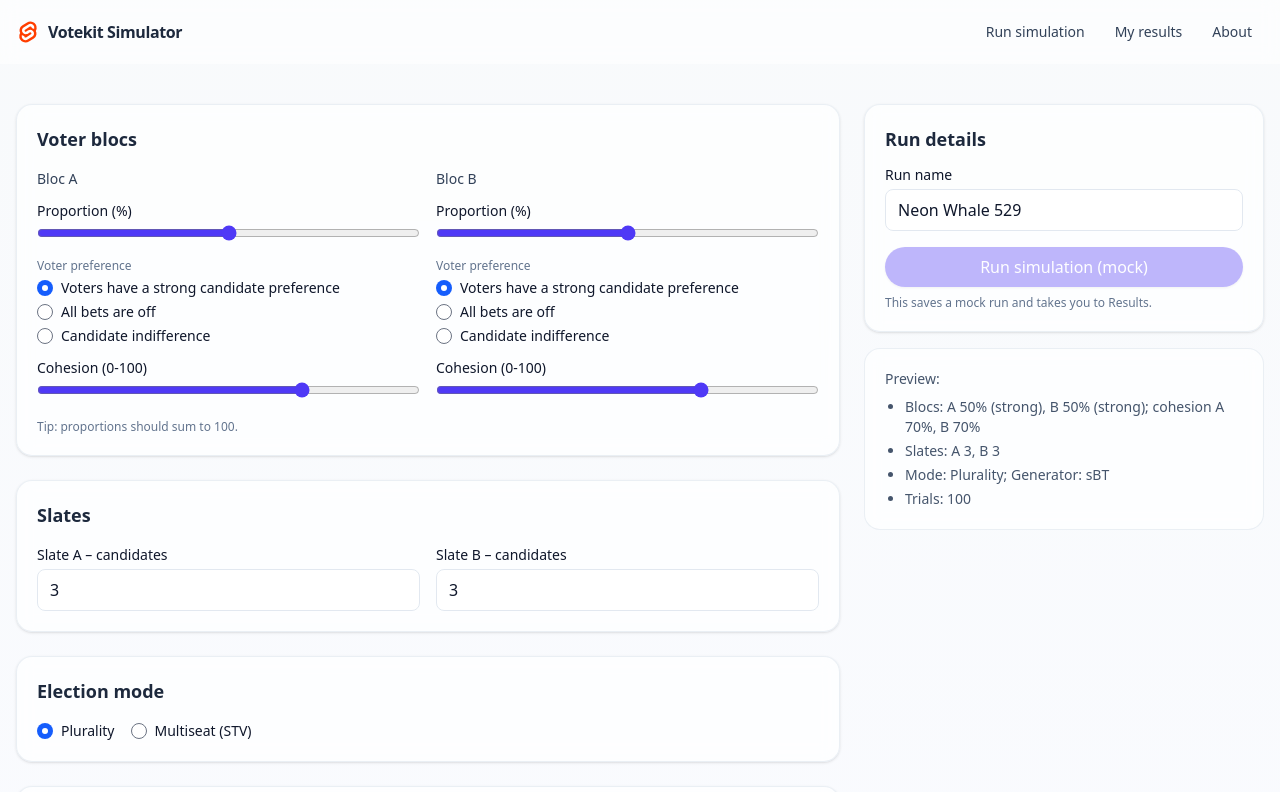
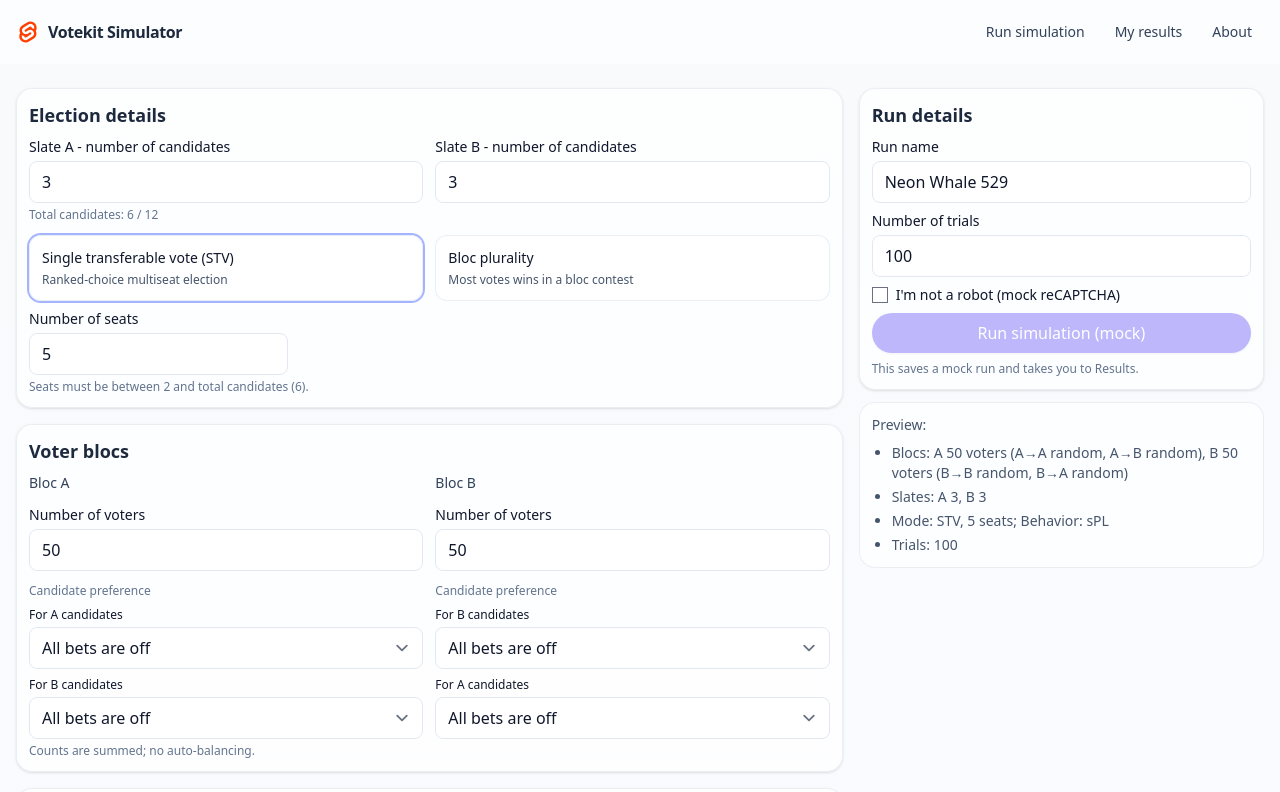
Before and after one commit to mggg/votekit-lite, a SvelteKit app in the folder app/: page /run in a window 1280 px wide. Shown: the top 792 px of the page. Built offline with nearby package versions, Linux system fonts and the light colour scheme.

Commit message:
Ui Vibe coding

```diff
--- /dev/null
+++ b/app/src/lib/components/OptionCard.svelte
@@ -0,0 +1,16 @@
+<script lang="ts">
+  export let selected: boolean = false;
+  export let title: string = '';
+  export let description: string = '';
+  export let onSelect: (() => void) | undefined;
+</script>
+
+<button type="button"
+  class="rounded-xl border border-slate-200/70 bg-white/60 p-3 text-left text-sm hover:bg-white/80 focus:outline-none transition {selected ? 'ring-2 ring-indigo-300' : ''}"
+  aria-pressed={selected}
+  on:click={() => onSelect && onSelect()}>
+  <div class="font-medium">{title}</div>
+  {#if description}
+    <div class="mt-1 text-xs text-slate-600">{description}</div>
+  {/if}
+</button>
--- a/app/src/routes/+layout.svelte
+++ b/app/src/routes/+layout.svelte
@@ -23,7 +23,7 @@
 			</div>
 		</nav>
 	</header>
-	<main class="mx-auto max-w-7xl px-4 py-10">
+	<main class="mx-auto max-w-7xl px-4 py-6">
 		<slot />
 	</main>
 	<footer class="bg-white/70 backdrop-blur supports-[backdrop-filter]:bg-white/60">
--- a/app/src/routes/results/+page.svelte
+++ b/app/src/routes/results/+page.svelte
@@ -49,7 +49,7 @@
   }
 
   function formatMode(election: ElectionConfig): string {
-    if (election.mode === 'plurality') return `Plurality (${election.ballotGenerator})`;
+    if (election.mode === 'plurality') return `Bloc plurality`;
     return `STV, ${election.numSeats} seats`;
   }
 
@@ -103,10 +103,13 @@
               </div>
               <dl class="mt-3 grid grid-cols-2 gap-x-4 gap-y-1 text-xs">
                 <dt class="text-slate-500">Blocs</dt>
-                <dd>A {selected.params.voterBlocs.blocA.proportionPct}% ({selected.params.voterBlocs.blocA.preference}), B {selected.params.voterBlocs.blocB.proportionPct}% ({selected.params.voterBlocs.blocB.preference})</dd>
+                <dd>
+                  A {selected.params.voterBlocs.blocA.count} (A→A {selected.params.voterBlocs.blocA.preference.forA}, A→B {selected.params.voterBlocs.blocA.preference.forB}),
+                  B {selected.params.voterBlocs.blocB.count} (B→B {selected.params.voterBlocs.blocB.preference.forB}, B→A {selected.params.voterBlocs.blocB.preference.forA})
+                </dd>
                 <dt class="text-slate-500">Mode</dt>
                 <dd>{formatMode(selected.params.election)}</dd>
-                <dt class="text-slate-500">Generator</dt>
+                <dt class="text-slate-500">Behavior</dt>
                 <dd>{selected.params.ballotGenerator}</dd>
                 <dt class="text-slate-500">Trials</dt>
                 <dd>{selected.params.trials}</dd>
--- a/app/src/routes/run/+page.svelte
+++ b/app/src/routes/run/+page.svelte
@@ -1,35 +1,63 @@
 <script lang="ts">
   import { randomRunName, saveRun, mockHistogramData, type Run } from '$lib';
   import { onMount } from 'svelte';
+  import OptionCard from '$lib/components/OptionCard.svelte';
 
   let name = '';
   let trials = 100;
 
-  // Voter blocs
-  let blocAProportion = 50;
-  let blocAPreference: 'strong' | 'random' | 'indifferent' = 'strong';
+  // Voter blocs (counts instead of proportions)
+  let blocACount = 50;
+  let blocBCount = 50;
+
+  // Candidate preference (per bloc, cross-preferences), default to 'random' (all bets are off)
+  type VoterPreference = 'strong' | 'random' | 'indifferent';
+  let blocAPrefForA: VoterPreference = 'random';
+  let blocAPrefForB: VoterPreference = 'random';
+  let blocBPrefForB: VoterPreference = 'random';
+  let blocBPrefForA: VoterPreference = 'random';
+
+  // Cohesion hidden for 2-bloc setup; keep internal defaults
   let blocACohesion = 70;
-  let blocBProportion = 50;
-  let blocBPreference: 'strong' | 'random' | 'indifferent' = 'strong';
   let blocBCohesion = 70;
 
   // Slates
   let slateANum = 3;
   let slateBNum = 3;
 
+  const MAX_CANDIDATES = 12;
+  $: totalCandidates = slateANum + slateBNum;
+  $: maxA = Math.max(1, MAX_CANDIDATES - slateBNum);
+  $: maxB = Math.max(1, MAX_CANDIDATES - slateANum);
+
   // Election
-  let mode: 'plurality' | 'multiseat' = 'plurality';
-  let ballotGenerator: 'sBT' | 'sPL' | 'CS' = 'sBT';
+  let mode: 'plurality' | 'multiseat' = 'multiseat';
+  let ballotGenerator: 'sBT' | 'sPL' | 'CS' = 'sPL';
   let stvNumSeats = 5;
+  $: stvMin = 2;
+  $: stvMax = Math.max(stvMin, totalCandidates);
+  $: if (mode === 'multiseat') {
+    if (stvNumSeats < stvMin) stvNumSeats = stvMin;
+    if (stvNumSeats > stvMax) stvNumSeats = stvMax;
+  }
+
+  function clampSlateANum(event: Event) {
+    const target = event.target as HTMLInputElement;
+    const v = Number(target.value);
+    slateANum = Math.max(1, Math.min(maxA, isNaN(v) ? 1 : v));
+  }
+
+  function clampSlateBNum(event: Event) {
+    const target = event.target as HTMLInputElement;
+    const v = Number(target.value);
+    slateBNum = Math.max(1, Math.min(maxB, isNaN(v) ? 1 : v));
+  }
 
   let recaptchaChecked = false;
 
   onMount(() => {
     name = randomRunName();
   });
-
-  // Keep bloc proportions linked to 100
-  $: blocBProportion = 100 - blocAProportion;
 
   function submitMock() {
     const id = crypto.randomUUID();
@@ -38,8 +66,8 @@
         id,
         name,
         voterBlocs: {
-          blocA: { proportionPct: blocAProportion, preference: blocAPreference, cohesionPct: blocACohesion },
-          blocB: { proportionPct: blocBProportion, preference: blocBPreference, cohesionPct: blocBCohesion }
+          blocA: { count: blocACount, preference: { forA: blocAPrefForA, forB: blocAPrefForB }, cohesionPct: blocACohesion },
+          blocB: { count: blocBCount, preference: { forA: blocBPrefForA, forB: blocBPrefForB }, cohesionPct: blocBCohesion }
         },
         slates: {
           slateA: { numCandidates: slateANum },
@@ -60,122 +88,165 @@
   }
 </script>
 
-<div class="grid grid-cols-1 gap-6 lg:grid-cols-3">
-  <div class="lg:col-span-2 space-y-6">
-    <div class="rounded-2xl border border-slate-200/70 bg-white/70 p-5 shadow-sm backdrop-blur">
-      <h2 class="mb-4 text-lg font-semibold text-slate-800">Voter blocs</h2>
-      <div class="grid grid-cols-1 gap-4 md:grid-cols-2">
+<div class="grid grid-cols-1 gap-4 lg:grid-cols-3">
+  <div class="lg:col-span-2 space-y-4">
+    <!-- Slates and Election combined -->
+    <div class="rounded-2xl border border-slate-200/70 bg-white/70 p-3 shadow-sm backdrop-blur">
+      <h2 class="mb-2 text-lg font-semibold text-slate-800">Election details</h2>
+      <div class="grid grid-cols-1 gap-3 md:grid-cols-2">
+        <label class="block text-sm">Slate A - number of candidates
+          <input type="number" min="1" max={maxA} class="mt-1 w-full rounded-lg border-slate-200 bg-white/70 focus:border-indigo-300 focus:ring-indigo-200"
+            bind:value={slateANum}
+            on:input={clampSlateANum} />
+        </label>
+        <label class="block text-sm">Slate B - number of candidates
+          <input type="number" min="1" max={maxB} class="mt-1 w-full rounded-lg border-slate-200 bg-white/70 focus:border-indigo-300 focus:ring-indigo-200"
+            bind:value={slateBNum}
+            on:input={clampSlateBNum} />
+        </label>
+      </div>
+      <div class="mt-1 flex items-center justify-between text-xs text-slate-500">
+        <span>Total candidates: {totalCandidates} / {MAX_CANDIDATES}</span>
+        {#if totalCandidates >= MAX_CANDIDATES}
+          <span class="text-amber-600">Maximum of {MAX_CANDIDATES} candidates reached</span>
+        {/if}
+      </div>
+
+      <div class="mt-3">
+        <div class="grid grid-cols-1 gap-3 md:grid-cols-2">
+          <OptionCard
+            title="Single transferable vote (STV)"
+            description="Ranked-choice multiseat election"
+            selected={mode === 'multiseat'}
+            onSelect={() => (mode = 'multiseat')}
+          />
+          <OptionCard
+            title="Bloc plurality"
+            description="Most votes wins in a bloc contest"
+            selected={mode === 'plurality'}
+            onSelect={() => (mode = 'plurality')}
+          />
+        </div>
+      </div>
+      <div class="mt-2 grid grid-cols-1 gap-3 md:grid-cols-3">
+        <label class="block text-sm">Number of seats
+          <input type="number" min={stvMin} max={stvMax} class="mt-1 w-full rounded-lg border-slate-200 bg-white/70 focus:border-indigo-300 focus:ring-indigo-200" bind:value={stvNumSeats} />
+        </label>
+      </div>
+      <div class="mt-1 text-xs text-slate-500">
+        <span>Seats must be between {stvMin} and total candidates ({totalCandidates}).</span>
+        {#if stvNumSeats === stvMin}
+          <span class="ml-2 text-amber-600">Minimum reached</span>
+        {/if}
+        {#if stvNumSeats === stvMax}
+          <span class="ml-2 text-amber-600">Maximum reached</span>
+        {/if}
+      </div>
+    </div>
+
+    <!-- Voter blocs -->
+    <div class="rounded-2xl border border-slate-200/70 bg-white/70 p-3 shadow-sm backdrop-blur">
+      <h2 class="mb-2 text-lg font-semibold text-slate-800">Voter blocs</h2>
+      <div class="grid grid-cols-1 gap-3 md:grid-cols-2">
         <fieldset class="space-y-3">
           <legend class="text-sm font-medium text-slate-700">Bloc A</legend>
-          <label class="block text-sm">Proportion (%)
-            <input type="range" min="0" max="100" bind:value={blocAProportion} class="mt-1 w-full accent-indigo-600" />
+          <label class="block text-sm">Number of voters
+            <input type="number" min="0" class="mt-1 w-full rounded-lg border-slate-200 bg-white/70 focus:border-indigo-300 focus:ring-indigo-200" bind:value={blocACount} />
           </label>
-          <fieldset class="space-y-1">
-            <legend class="text-xs font-medium text-slate-500">Voter preference</legend>
-            <label class="flex items-center gap-2 text-sm"><input type="radio" name="prefA" value="strong" bind:group={blocAPreference} class="accent-indigo-600" />Voters have a strong candidate preference</label>
-            <label class="flex items-center gap-2 text-sm"><input type="radio" name="prefA" value="random" bind:group={blocAPreference} class="accent-indigo-600" />All bets are off</label>
-            <label class="flex items-center gap-2 text-sm"><input type="radio" name="prefA" value="indifferent" bind:group={blocAPreference} class="accent-indigo-600" />Candidate indifference</label>
+          <fieldset class="space-y-2">
+            <legend class="text-xs font-medium text-slate-500">Candidate preference</legend>
+            <label class="block text-xs">For A candidates
+              <select class="mt-1 w-full rounded-lg border-slate-200 bg-white/70 focus:border-indigo-300 focus:ring-indigo-200" bind:value={blocAPrefForA}>
+                <option value="random">All bets are off</option>
+                <option value="strong">Strong preference</option>
+                <option value="indifferent">Candidate indifference</option>
+              </select>
+            </label>
+            <label class="block text-xs">For B candidates
+              <select class="mt-1 w-full rounded-lg border-slate-200 bg-white/70 focus:border-indigo-300 focus:ring-indigo-200" bind:value={blocAPrefForB}>
+                <option value="random">All bets are off</option>
+                <option value="strong">Strong preference</option>
+                <option value="indifferent">Candidate indifference</option>
+              </select>
+            </label>
           </fieldset>
-          <label class="block text-sm">Cohesion (0-100)
-            <input type="range" min="0" max="100" bind:value={blocACohesion} class="mt-1 w-full accent-indigo-600" />
-          </label>
+          <!-- Cohesion hidden when only two blocs -->
         </fieldset>
         <fieldset class="space-y-3">
           <legend class="text-sm font-medium text-slate-700">Bloc B</legend>
-          <label class="block text-sm">Proportion (%)
-            <input type="range" min="0" max="100" bind:value={blocBProportion} class="mt-1 w-full accent-indigo-600" />
+          <label class="block text-sm">Number of voters
+            <input type="number" min="0" class="mt-1 w-full rounded-lg border-slate-200 bg-white/70 focus:border-indigo-300 focus:ring-indigo-200" bind:value={blocBCount} />
           </label>
-          <fieldset class="space-y-1">
-            <legend class="text-xs font-medium text-slate-500">Voter preference</legend>
-            <label class="flex items-center gap-2 text-sm"><input type="radio" name="prefB" value="strong" bind:group={blocBPreference} class="accent-indigo-600" />Voters have a strong candidate preference</label>
-            <label class="flex items-center gap-2 text-sm"><input type="radio" name="prefB" value="random" bind:group={blocBPreference} class="accent-indigo-600" />All bets are off</label>
-            <label class="flex items-center gap-2 text-sm"><input type="radio" name="prefB" value="indifferent" bind:group={blocBPreference} class="accent-indigo-600" />Candidate indifference</label>
+          <fieldset class="space-y-2">
+            <legend class="text-xs font-medium text-slate-500">Candidate preference</legend>
+            <label class="block text-xs">For B candidates
+              <select class="mt-1 w-full rounded-lg border-slate-200 bg-white/70 focus:border-indigo-300 focus:ring-indigo-200" bind:value={blocBPrefForB}>
+                <option value="random">All bets are off</option>
+                <option value="strong">Strong preference</option>
+                <option value="indifferent">Candidate indifference</option>
+              </select>
+            </label>
+            <label class="block text-xs">For A candidates
+              <select class="mt-1 w-full rounded-lg border-slate-200 bg-white/70 focus:border-indigo-300 focus:ring-indigo-200" bind:value={blocBPrefForA}>
+                <option value="random">All bets are off</option>
+                <option value="strong">Strong preference</option>
+                <option value="indifferent">Candidate indifference</option>
+              </select>
+            </label>
           </fieldset>
-          <label class="block text-sm">Cohesion (0-100)
-            <input type="range" min="0" max="100" bind:value={blocBCohesion} class="mt-1 w-full accent-indigo-600" />
-          </label>
+          <!-- Cohesion hidden when only two blocs -->
         </fieldset>
       </div>
-      <div class="mt-4 text-xs text-slate-500">Tip: proportions should sum to 100.</div>
+      <div class="mt-1 text-xs text-slate-500">Counts are summed; no auto-balancing.</div>
     </div>
 
-    <div class="rounded-2xl border border-slate-200/70 bg-white/70 p-5 shadow-sm backdrop-blur">
-      <h2 class="mb-4 text-lg font-semibold text-slate-800">Slates</h2>
-      <div class="grid grid-cols-1 gap-4 md:grid-cols-2">
-        <label class="block text-sm">Slate A – candidates
-          <input type="number" min="1" class="mt-1 w-full rounded-lg border-slate-200 bg-white/70 focus:border-indigo-300 focus:ring-indigo-200" bind:value={slateANum} />
-        </label>
-        <label class="block text-sm">Slate B – candidates
-          <input type="number" min="1" class="mt-1 w-full rounded-lg border-slate-200 bg-white/70 focus:border-indigo-300 focus:ring-indigo-200" bind:value={slateBNum} />
-        </label>
-      </div>
-    </div>
-
-    <div class="rounded-2xl border border-slate-200/70 bg-white/70 p-5 shadow-sm backdrop-blur">
-      <h2 class="mb-4 text-lg font-semibold text-slate-800">Election mode</h2>
-      <div class="flex gap-4">
-        <label class="flex items-center gap-2 text-sm">
-          <input type="radio" name="mode" value="plurality" bind:group={mode} class="accent-indigo-600" />
-          Plurality
-        </label>
-        <label class="flex items-center gap-2 text-sm">
-          <input type="radio" name="mode" value="multiseat" bind:group={mode} class="accent-indigo-600" />
-          Multiseat (STV)
-        </label>
-      </div>
-      {#if mode === 'multiseat'}
-        <div class="mt-4 grid grid-cols-1 gap-4 md:grid-cols-3">
-          <label class="block text-sm">Number of seats
-            <input type="number" min="1" class="mt-1 w-full rounded-lg border-slate-200 bg-white/70 focus:border-indigo-300 focus:ring-indigo-200" bind:value={stvNumSeats} />
-          </label>
-        </div>
-      {/if}
-    </div>
-
-    <div class="rounded-2xl border border-slate-200/70 bg-white/70 p-5 shadow-sm backdrop-blur">
-      <h2 class="mb-4 text-lg font-semibold text-slate-800">Ballot generator</h2>
-      <div class="grid grid-cols-1 gap-4 md:grid-cols-3">
-        <label class="block text-sm">Generator
-          <select class="mt-1 w-full rounded-lg border-slate-200 bg-white/70 focus:border-indigo-300 focus:ring-indigo-200" bind:value={ballotGenerator}>
-            <option value="sBT">sBT</option>
-            <option value="sPL">sPL</option>
-            <option value="CS">CS</option>
-          </select>
-        </label>
-      </div>
-    </div>
-
-    <div class="rounded-2xl border border-slate-200/70 bg-white/70 p-5 shadow-sm backdrop-blur">
-      <h2 class="mb-4 text-lg font-semibold text-slate-800">Trials & verification</h2>
-      <div class="grid grid-cols-1 gap-4 md:grid-cols-3">
-        <label class="block text-sm">Number of trials
-          <input type="number" min="1" class="mt-1 w-full rounded-lg border-slate-200 bg-white/70 focus:border-indigo-300 focus:ring-indigo-200" bind:value={trials} />
-        </label>
-        <label class="mt-2 flex items-center gap-2 text-sm md:mt-0">
-          <input type="checkbox" bind:checked={recaptchaChecked} class="accent-indigo-600" />
-          I'm not a robot (mock reCAPTCHA)
-        </label>
+    <!-- Voter behavior -->
+    <div class="rounded-2xl border border-slate-200/70 bg-white/70 p-3 shadow-sm backdrop-blur">
+      <h2 class="mb-2 text-lg font-semibold text-slate-800">Voter behavior</h2>
+      <div class="grid grid-cols-1 gap-3 md:grid-cols-3">
+        <button type="button" class="rounded-xl border border-slate-200/70 bg-white/60 p-3 text-left text-sm hover:bg-white/80 focus:outline-none {ballotGenerator === 'sPL' ? 'ring-2 ring-indigo-300' : ''}"
+          on:click={() => (ballotGenerator = 'sPL')}>
+          <div class="font-medium">Impulsive voter</div>
+          <div class="mt-1 text-xs text-slate-600">Makes quick picks with minimal deliberation.</div>
+        </button>
+        <button type="button" class="rounded-xl border border-slate-200/70 bg-white/60 p-3 text-left text-sm hover:bg-white/80 focus:outline-none {ballotGenerator === 'sBT' ? 'ring-2 ring-indigo-300' : ''}"
+          on:click={() => (ballotGenerator = 'sBT')}>
+          <div class="font-medium">Deliberative voter</div>
+          <div class="mt-1 text-xs text-slate-600">Carefully ranks candidates based on bloc preferences.</div>
+        </button>
+        <button type="button" class="rounded-xl border border-slate-200/70 bg-white/60 p-3 text-left text-sm hover:bg-white/80 focus:outline-none {ballotGenerator === 'CS' ? 'ring-2 ring-indigo-300' : ''}"
+          on:click={() => (ballotGenerator = 'CS')}>
+          <div class="font-medium">Cambridge voter</div>
+          <div class="mt-1 text-xs text-slate-600">Follows patterns similar to Cambridge ballots.</div>
+        </button>
       </div>
     </div>
   </div>
 
-  <div class="space-y-4">
-    <div class="rounded-2xl border border-slate-200/70 bg-white/70 p-5 shadow-sm backdrop-blur">
-      <h2 class="mb-3 text-lg font-semibold text-slate-800">Run details</h2>
+  <div class="space-y-3">
+    <div class="rounded-2xl border border-slate-200/70 bg-white/70 p-3 shadow-sm backdrop-blur">
+      <h2 class="mb-2 text-lg font-semibold text-slate-800">Run details</h2>
       <label class="block text-sm">Run name
         <input class="mt-1 w-full rounded-lg border-slate-200 bg-white/70 focus:border-indigo-300 focus:ring-indigo-200" bind:value={name} />
       </label>
-      <button class="mt-4 w-full rounded-full bg-indigo-600/90 px-4 py-2 text-white shadow-sm transition hover:bg-indigo-600 disabled:opacity-40" on:click={submitMock} disabled={!recaptchaChecked}>
+      <label class="mt-2 block text-sm">Number of trials
+        <input type="number" min="1" class="mt-1 w-full rounded-lg border-slate-200 bg-white/70 focus:border-indigo-300 focus:ring-indigo-200" bind:value={trials} />
+      </label>
+      <label class="mt-2 flex items-center gap-2 text-sm">
+        <input type="checkbox" bind:checked={recaptchaChecked} class="accent-indigo-600" />
+        I'm not a robot (mock reCAPTCHA)
+      </label>
+      <button class="mt-2 w-full rounded-full bg-indigo-600/90 px-4 py-2 text-white shadow-sm transition hover:bg-indigo-600 disabled:opacity-40" on:click={submitMock} disabled={!recaptchaChecked}>
         Run simulation (mock)
       </button>
       <p class="mt-2 text-xs text-slate-500">This saves a mock run and takes you to Results.</p>
     </div>
-    <div class="rounded-2xl border border-slate-200/70 bg-white/70 p-5 text-sm text-slate-600 backdrop-blur">
+    <div class="rounded-2xl border border-slate-200/70 bg-white/70 p-3 text-sm text-slate-600 backdrop-blur">
       <p>Preview:</p>
       <ul class="mt-2 list-disc space-y-1 pl-5">
-        <li>Blocs: A {blocAProportion}% ({blocAPreference}), B {blocBProportion}% ({blocBPreference}); cohesion A {blocACohesion}%, B {blocBCohesion}%</li>
+        <li>Blocs: A {blocACount} voters (A→A {blocAPrefForA}, A→B {blocAPrefForB}), B {blocBCount} voters (B→B {blocBPrefForB}, B→A {blocBPrefForA})</li>
         <li>Slates: A {slateANum}, B {slateBNum}</li>
-        <li>Mode: {mode === 'plurality' ? 'Plurality' : `STV, ${stvNumSeats} seats`}; Generator: {ballotGenerator}</li>
+        <li>Mode: {mode === 'plurality' ? 'Bloc plurality' : `STV, ${stvNumSeats} seats`}; Behavior: {ballotGenerator}</li>
         <li>Trials: {trials}</li>
       </ul>
     </div>
```
Also changed, not shown: app/src/lib/storage.ts (+7 -2 lines).
